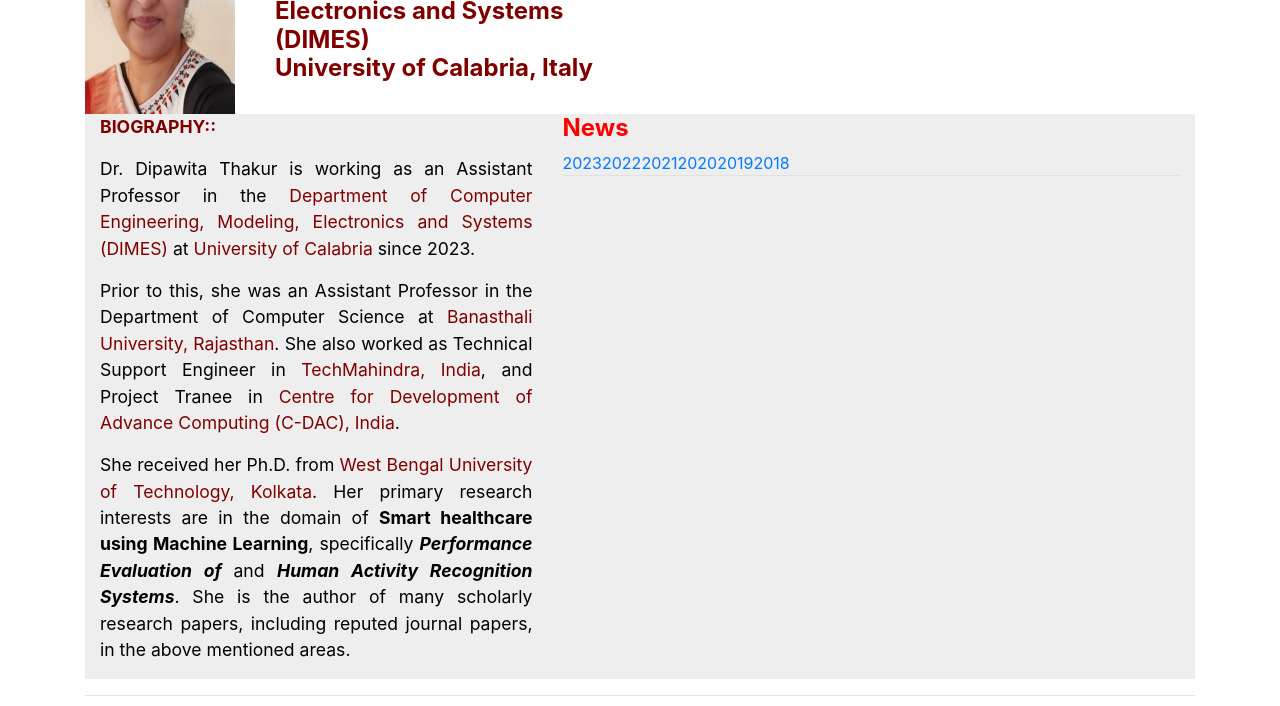
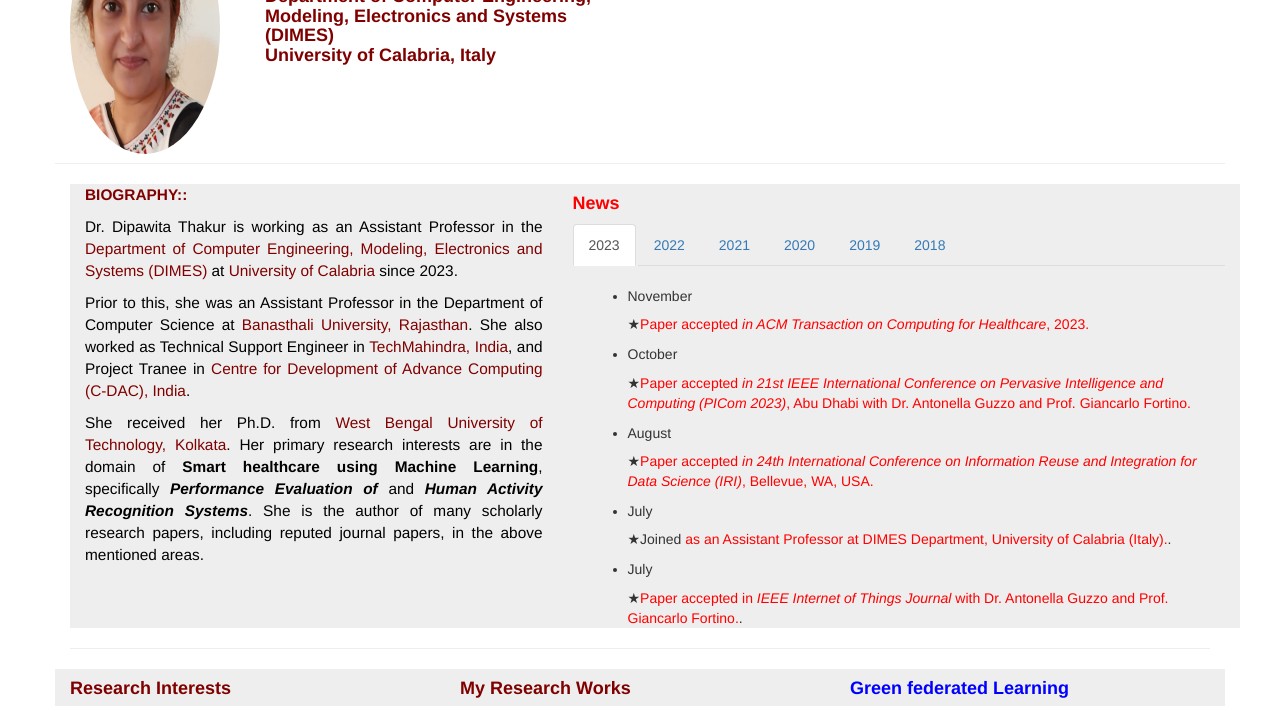
Before and after one commit to DipanwitaT/myprofile, a plain HTML site: page index.html in a window 1280 px wide. Shown: the part 136-842 px from the top of the page. Drawn offline with nearby package versions, Linux system fonts and the light colour scheme.

Commit message:
first commit

```diff
--- a/index.html
+++ b/index.html
@@ -12,10 +12,10 @@
 	<title>Dipanwita Thakur</title>
 
 
-	<link rel="stylesheet" href="https://maxcdn.bootstrapcdn.com/bootstrap/4.0.0/css/bootstrap.min.css">
-	<link rel="stylesheet" href="https://maxcdn.bootstrapcdn.com/bootstrap/4.0.0/css/bootstrap-theme.min.css">
+	<link rel="stylesheet" href="https://maxcdn.bootstrapcdn.com/bootstrap/3.1.1/css/bootstrap.min.css">
+	<link rel="stylesheet" href="https://maxcdn.bootstrapcdn.com/bootstrap/3.1.1/css/bootstrap-theme.min.css">
          <!-- Latest compiled and minified JavaScript -->
-        <script src="https://maxcdn.bootstrapcdn.com/bootstrap/4.0.0/js/bootstrap.min.js"></script>
+        <script src="https://maxcdn.bootstrapcdn.com/bootstrap/3.1.1/js/bootstrap.min.js"></script>
 	<link href="css/custom.css" rel="stylesheet">
 
     <style>
```
